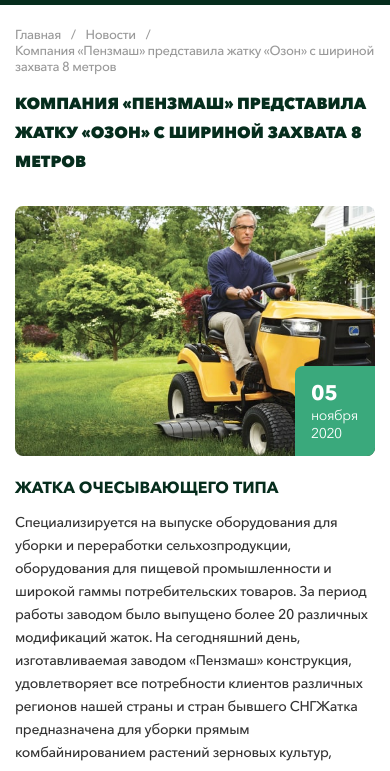
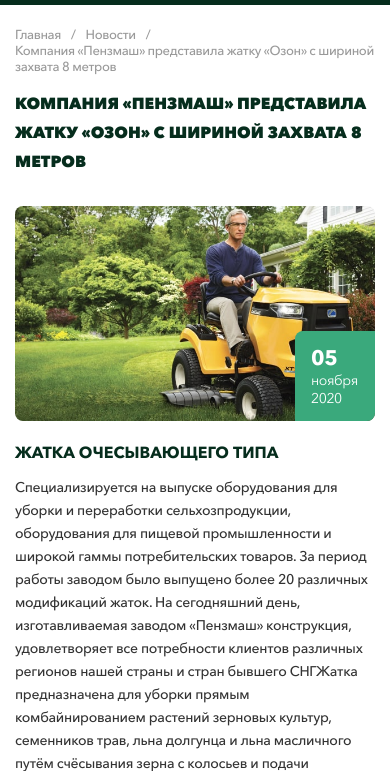
Before and after one commit to GrinCaseCode/agroservice, a plain HTML site: page article.html in a window 390 px wide. Shown: the part 73-844 px from the top of the page. Drawn offline with nearby package versions, Linux system fonts and the light colour scheme.

Commit message:
Add files via upload

```diff
--- a/css/media.css
+++ b/css/media.css
@@ -832,6 +832,9 @@ body {
 .contacts .block-form {
     padding: 20px;
 }
+.article__image {
+    height: 215px;
+}
 }
 
 /* Custom, iPhone Retina */
```
